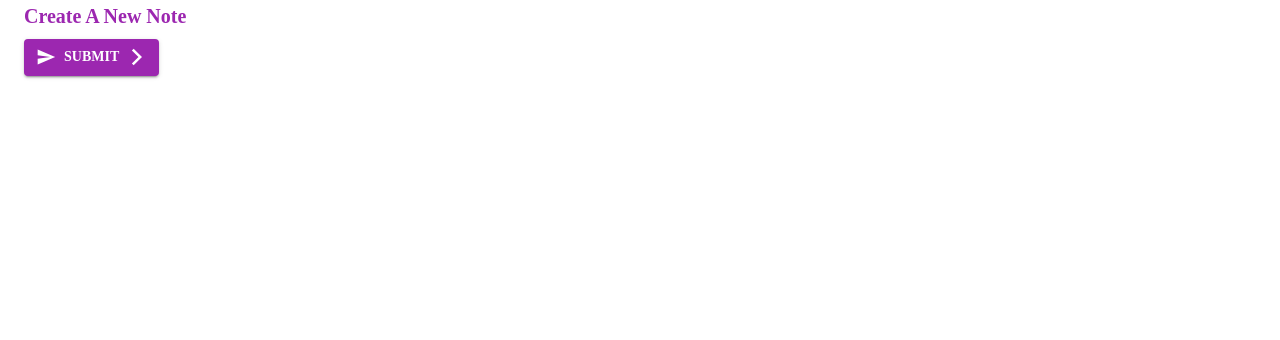
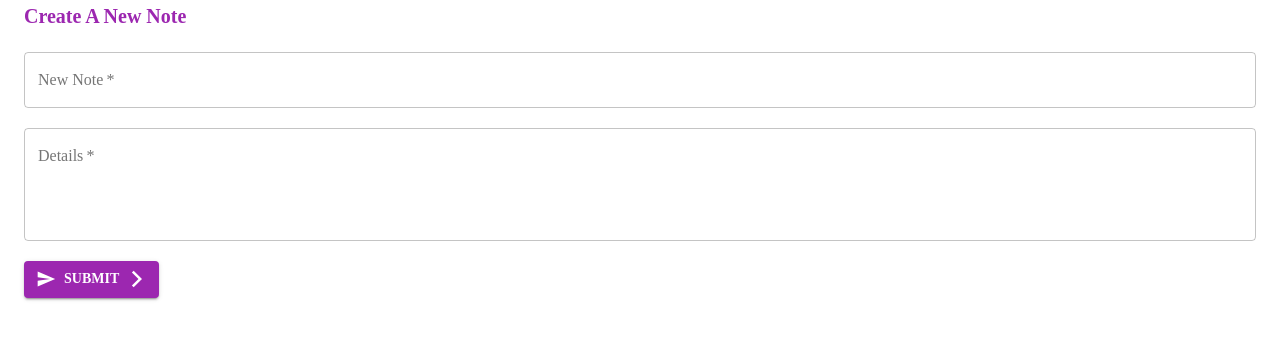
Before and after one commit to shawon122334/react-material-ui, a React (Create React App) app: page / in a window 1280 px wide. Shown: the top 340 px of the page. Built offline with nearby package versions, Linux system fonts and the light colour scheme.

Commit message:
form validation

```diff
--- a/src/pages/Notes.js
+++ b/src/pages/Notes.js
@@ -1,20 +1,45 @@
-import React from 'react'
+import React, { useState } from 'react'
 import Typography from '@material-ui/core/Typography'
 import Button from '@material-ui/core/Button'
 import Container from '@material-ui/core/Container'
 import SendIcon from '@material-ui/icons/Send';
 import ArrowForwardIosIcon from '@material-ui/icons/ArrowForwardIos';
-import { makeStyles} from '@material-ui/core';
+import { makeStyles } from '@material-ui/core';
 import { purple } from '@material-ui/core/colors';
-
+import TextField from '@material-ui/core/TextField';
 
 const useStyles = makeStyles({
-
+  field: {
+    marginTop: 20,
+    marginBottom: 20,
+    display: 'block'
+  }
 })
 
 
 export default function Notes() {
   const classes = useStyles();
+  const [title, setTitle] = useState('');
+  const [details, setDetails] = useState('');
+  const [titleError, setTitleError] = useState('');
+  const [detailsError, setDetailsError] = useState('');
+  const handleSubmit = (e) => {
+    e.preventDefault();
+
+    setTitleError(false);
+    setDetailsError(false);
+
+    if (title == '') {
+      setTitleError(true);
+    }
+    if(details == ''){
+      setDetailsError(true);
+    }
+
+    if (title && details) {
+      console.log(title, details)
+    }
+  }
   return (
     <Container>
       <Typography
@@ -24,13 +49,38 @@
         gutterBottom>
         Create A New Note
       </Typography>
-        <Button onClick={() => console.log('you clicked the button')}
+      <form noValidate autoComplete="off" onSubmit={handleSubmit}>
+        <TextField
+          onChange={(e) => setTitle(e.target.value)}
+          className={classes.field}
+          label="New Note"
+          variant="outlined"
+          color="primary"
+          fullWidth
+          required
+          error={titleError}
+        />
+        <TextField
+          onChange={(e) => setDetails(e.target.value)}
+          className={classes.field}
+          label="Details"
+          variant="outlined"
+          color="primary"
+          multiline
+          rows={4}
+          fullWidth
+          required
+          error={detailsError}
+        />
+        <Button
           type="submit"
           color="primary"
           variant="contained"
           startIcon={<SendIcon />}
           endIcon={<ArrowForwardIosIcon />}
         >Submit</Button>
+      </form>
+
     </Container>
   )
 }
```
Lines whose indentation alone changed are shown as unchanged.
